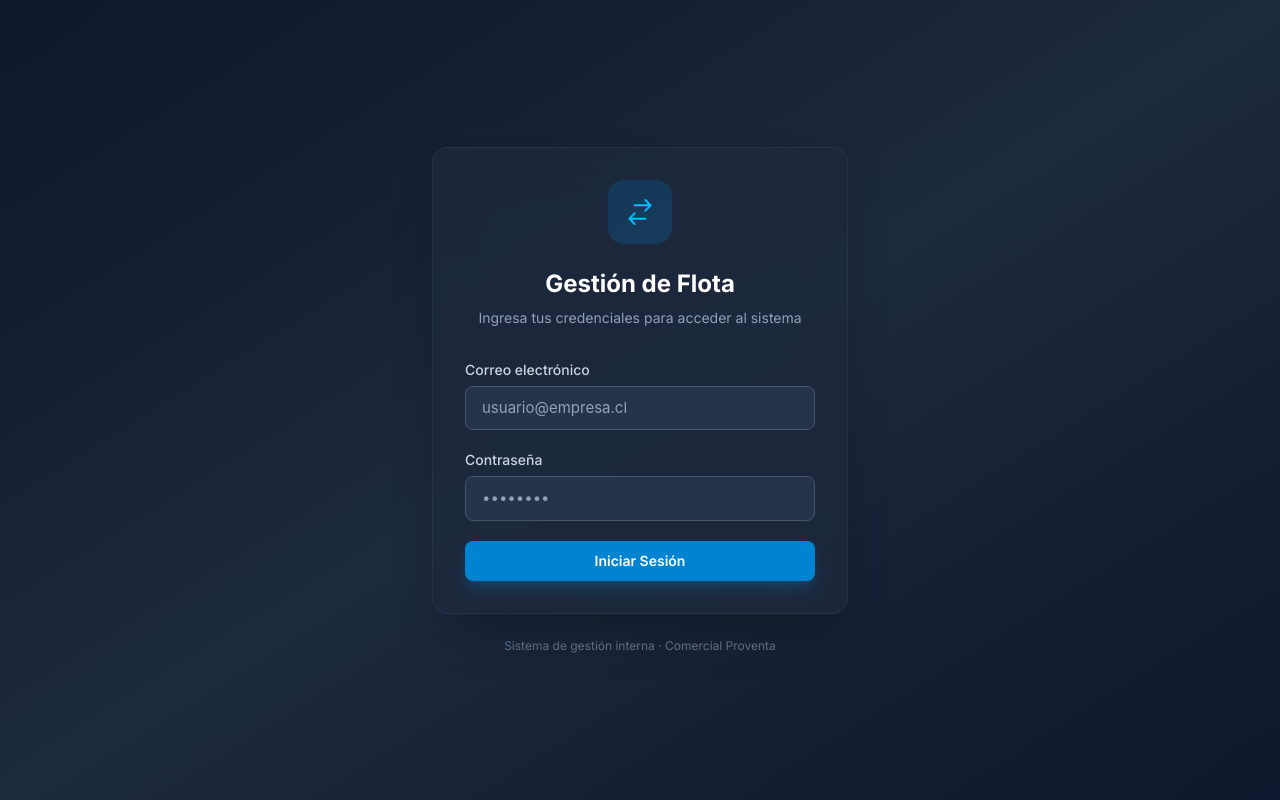
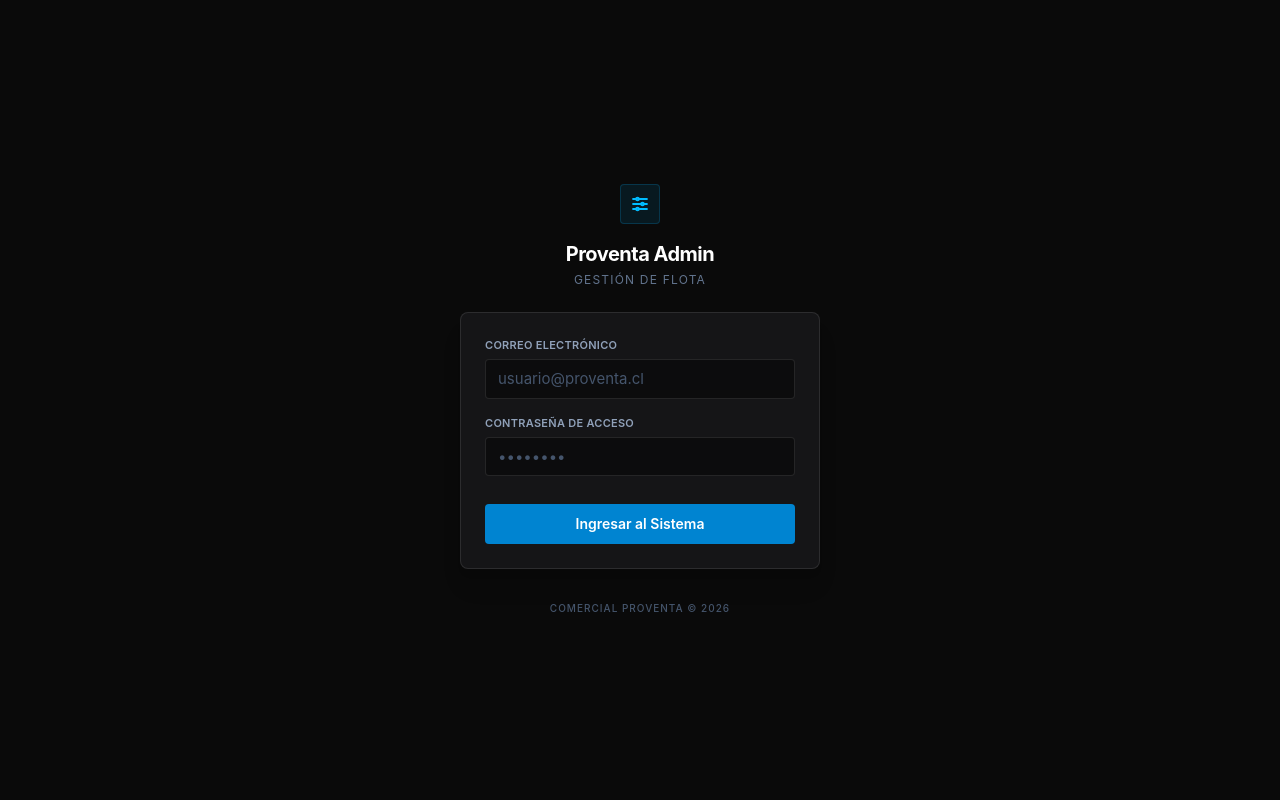
Before and after one commit to ComercialProventa/gestion-flota, a Next.js app: page /login in a window 1280 px wide. Built offline with nearby package versions, Linux system fonts and the light colour scheme.

Commit message:
cambio aspecto visual login

```diff
--- a/app/login/login-form.tsx
+++ b/app/login/login-form.tsx
@@ -1,113 +1,93 @@
 "use client";
 
 import { useState } from "react";
-import { login } from "./actions";
+import { useRouter } from "next/navigation";
+// import { loginAction } from "./actions"; // Descomenta si usas Server Actions para el login
 
-/**
- * Client Component — Formulario interactivo de login.
- *
- * Usa "use client" porque necesita:
- * - Estado de React para manejar loading y errores
- * - Interactividad del formulario (onSubmit, disabled, etc.)
- *
- * Llama a la Server Action `login()` y muestra errores si los hay.
- */
 export default function LoginForm() {
-  const [error, setError] = useState<string | null>(null);
+  const [email, setEmail] = useState("");
+  const [password, setPassword] = useState("");
   const [loading, setLoading] = useState(false);
+  const [error, setError] = useState("");
+  const router = useRouter();
 
-  async function handleSubmit(formData: FormData) {
+  const handleLogin = async (e: React.FormEvent) => {
+    e.preventDefault();
     setLoading(true);
-    setError(null);
+    setError("");
 
-    const result = await login(formData);
+    try {
+      // Aquí debes llamar a tu función de autenticación con Supabase
+      // const res = await loginAction(email, password);
+      // if (res?.error) throw new Error(res.error);
+      // router.push("/admin");
 
-    // Si la login fue exitosa, redirect() se ejecutó en el server action
-    // y este código no se alcanza. Solo llega aquí si hubo un error.
-    if (result?.error) {
-      setError(result.error);
+      console.log("Autenticando...");
+    } catch (err: any) {
+      setError(err.message || "Credenciales inválidas");
       setLoading(false);
     }
-  }
+  };
+
+  // Clases del sistema de diseño
+  const labelClasses = "block text-[11px] font-semibold text-slate-400 mb-1.5 uppercase tracking-wide";
+  const inputClasses = "w-full rounded border border-white/10 bg-black/40 px-3 py-2 text-sm text-white placeholder-slate-600 focus:border-sky-500 focus:ring-1 focus:ring-sky-500/30 focus:outline-none transition-colors font-mono";
 
   return (
-    <form action={handleSubmit} className="space-y-5">
-      {/* Mensaje de error */}
+    <form onSubmit={handleLogin} className="space-y-4">
+
+      {/* Mensaje de Error */}
       {error && (
-        <div className="rounded-lg bg-red-500/10 border border-red-500/30 px-4 py-3 text-sm text-red-400">
+        <div className="rounded border border-red-500/20 bg-red-500/10 p-2.5 text-[11px] font-medium text-red-400 uppercase tracking-wide text-center">
           {error}
         </div>
       )}
 
-      {/* Campo: Correo electrónico */}
       <div>
-        <label
-          htmlFor="email"
-          className="block text-sm font-medium text-slate-300 mb-1.5"
-        >
-          Correo electrónico
-        </label>
+        <label className={labelClasses} htmlFor="email">Correo Electrónico</label>
         <input
           id="email"
-          name="email"
           type="email"
+          value={email}
+          onChange={(e) => setEmail(e.target.value)}
+          className={inputClasses}
+          placeholder="usuario@proventa.cl"
           required
-          placeholder="usuario@empresa.cl"
-          className="w-full rounded-lg border border-slate-600 bg-slate-700/50 px-4 py-2.5 text-white placeholder-slate-400 focus:border-sky-500 focus:ring-2 focus:ring-sky-500/20 focus:outline-none transition-colors"
         />
       </div>
 
-      {/* Campo: Contraseña */}
       <div>
-        <label
-          htmlFor="password"
-          className="block text-sm font-medium text-slate-300 mb-1.5"
-        >
-          Contraseña
-        </label>
+        <label className={labelClasses} htmlFor="password">Contraseña de Acceso</label>
         <input
           id="password"
-          name="password"
           type="password"
+          value={password}
+          onChange={(e) => setPassword(e.target.value)}
+          className={inputClasses}
+          placeholder="••••••••"
           required
-          placeholder="••••••••"
-          className="w-full rounded-lg border border-slate-600 bg-slate-700/50 px-4 py-2.5 text-white placeholder-slate-400 focus:border-sky-500 focus:ring-2 focus:ring-sky-500/20 focus:outline-none transition-colors"
         />
       </div>
 
-      {/* Botón de envío */}
+      <div className="pt-3">
         <button
           type="submit"
           disabled={loading}
-        className="w-full rounded-lg bg-sky-600 px-4 py-2.5 text-sm font-semibold text-white shadow-lg shadow-sky-600/25 hover:bg-sky-500 focus:outline-none focus:ring-2 focus:ring-sky-500/50 disabled:opacity-50 disabled:cursor-not-allowed transition-all duration-200 cursor-pointer"
+          className="w-full flex items-center justify-center gap-2 rounded bg-sky-600 py-2.5 text-sm font-semibold text-white hover:bg-sky-500 transition-colors disabled:opacity-50"
         >
           {loading ? (
-          <span className="inline-flex items-center gap-2">
-            <svg
-              className="animate-spin h-4 w-4"
-              viewBox="0 0 24 24"
-              fill="none"
-            >
-              <circle
-                className="opacity-25"
-                cx="12"
-                cy="12"
-                r="10"
-                stroke="currentColor"
-                strokeWidth="4"
-              />
-              <path
-                className="opacity-75"
-                fill="currentColor"
-                d="M4 12a8 8 0 018-8V0C5.373 0 0 5.373 0 12h4z"
-              />
+            <>
+              <svg className="animate-spin h-4 w-4 text-white" xmlns="http://www.w3.org/2000/svg" fill="none" viewBox="0 0 24 24">
+                <circle className="opacity-25" cx="12" cy="12" r="10" stroke="currentColor" strokeWidth="4"></circle>
+                <path className="opacity-75" fill="currentColor" d="M4 12a8 8 0 018-8V0C5.373 0 0 5.373 0 12h4zm2 5.291A7.962 7.962 0 014 12H0c0 3.042 1.135 5.824 3 7.938l3-2.647z"></path>
               </svg>
-            Ingresando...
-          </span>
+              Verificando
+            </>
           ) : (
-          "Iniciar Sesión"
+            "Ingresar al Sistema"
           )}
         </button>
+      </div>
     </form>
   );
 }
--- a/app/login/page.tsx
+++ b/app/login/page.tsx
@@ -2,68 +2,34 @@ import type { Metadata } from "next";
 import LoginForm from "./login-form";
 
 export const metadata: Metadata = {
-  title: "Iniciar Sesión | Gestión de Flota",
-  description: "Accede al sistema de gestión de flota de buses",
+  title: "Iniciar Sesión | Proventa Admin",
+  description: "Acceso al sistema de gestión de flota de buses",
 };
 
-/**
- * Página de Login — Server Component.
- *
- * Esta página es un Server Component (por defecto en App Router), lo que
- * significa que se renderiza en el servidor y no incluye JavaScript innecesario
- * en el bundle del cliente.
- *
- * El diseño usa un degradado oscuro con una tarjeta centrada con efecto
- * glasmorfismo. El formulario interactivo se delega a <LoginForm />,
- * que es un Client Component.
- */
 export default function LoginPage() {
   return (
-    <div className="relative flex min-h-screen items-center justify-center overflow-hidden bg-gradient-to-br from-slate-900 via-slate-800 to-slate-900">
-      {/* Elementos decorativos de fondo */}
-      <div className="absolute inset-0 overflow-hidden">
-        <div className="absolute -top-1/2 -left-1/4 h-96 w-96 rounded-full bg-sky-500/10 blur-3xl" />
-        <div className="absolute -bottom-1/2 -right-1/4 h-96 w-96 rounded-full bg-indigo-500/10 blur-3xl" />
-      </div>
+    <div className="flex min-h-screen items-center justify-center bg-[#0a0a0a] font-sans antialiased p-4">
+      <div className="w-full max-w-[360px]">
 
-      {/* Tarjeta de login */}
-      <div className="relative z-10 w-full max-w-md px-4">
-        <div className="rounded-2xl border border-slate-700/50 bg-slate-800/80 p-8 shadow-2xl backdrop-blur-xl">
-          {/* Logo / Ícono */}
-          <div className="mb-6 flex justify-center">
-            <div className="flex h-16 w-16 items-center justify-center rounded-2xl bg-sky-600/20 text-sky-400">
-              <svg
-                xmlns="http://www.w3.org/2000/svg"
-                className="h-8 w-8"
-                fill="none"
-                viewBox="0 0 24 24"
-                stroke="currentColor"
-                strokeWidth={1.5}
-              >
-                <path
-                  strokeLinecap="round"
-                  strokeLinejoin="round"
-                  d="M8 7h12m0 0l-4-4m4 4l-4 4m0 6H4m0 0l4 4m-4-4l4-4"
-                />
-              </svg>
-            </div>
+        {/* Encabezado fuera de la tarjeta para un look técnico */}
+        <div className="mb-6 flex flex-col items-center text-center">
+          <div className="mb-4 flex h-10 w-10 items-center justify-center rounded bg-sky-500/10 text-sky-400 border border-sky-500/20">
+            <svg xmlns="http://www.w3.org/2000/svg" className="h-5 w-5" fill="none" viewBox="0 0 24 24" stroke="currentColor" strokeWidth={2.5}>
+              <path strokeLinecap="round" strokeLinejoin="round" d="M10.5 6h9.75M10.5 6a1.5 1.5 0 11-3 0m3 0a1.5 1.5 0 10-3 0M3.75 6H7.5m3 12h9.75m-9.75 0a1.5 1.5 0 01-3 0m3 0a1.5 1.5 0 00-3 0m-3.75 0H7.5m9-6h3.75m-3.75 0a1.5 1.5 0 01-3 0m3 0a1.5 1.5 0 00-3 0m-9.75 0h9.75" />
+            </svg>
           </div>
+          <h1 className="text-xl font-bold text-white tracking-tight">Proventa Admin</h1>
+          <p className="mt-1 text-xs text-slate-500 uppercase tracking-widest">Gestión de Flota</p>
+        </div>
 
-          {/* Título */}
-          <div className="mb-8 text-center">
-            <h1 className="text-2xl font-bold text-white">Gestión de Flota</h1>
-            <p className="mt-2 text-sm text-slate-400">
-              Ingresa tus credenciales para acceder al sistema
-            </p>
-          </div>
-
-          {/* Formulario (Client Component) */}
+        {/* Tarjeta principal */}
+        <div className="rounded-lg border border-white/10 bg-[#151517] p-6 shadow-xl">
           <LoginForm />
         </div>
 
-        {/* Pie de tarjeta */}
-        <p className="mt-6 text-center text-xs text-slate-500">
-          Sistema de gestión interna · Comercial Proventa
+        {/* Footer */}
+        <p className="mt-8 text-center text-[10px] font-medium text-slate-600 uppercase tracking-widest">
+          Comercial Proventa © {new Date().getFullYear()}
         </p>
       </div>
     </div>
```
Lines whose indentation alone changed are shown as unchanged.
